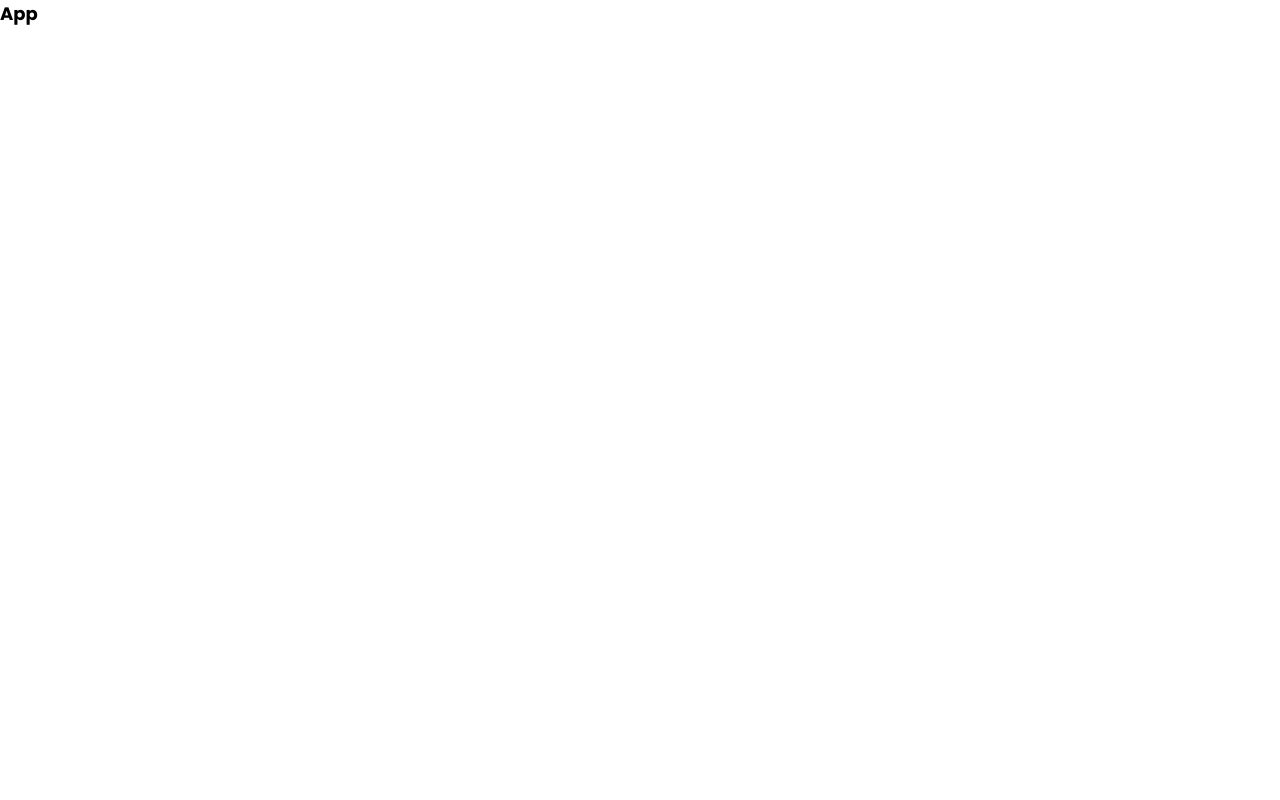
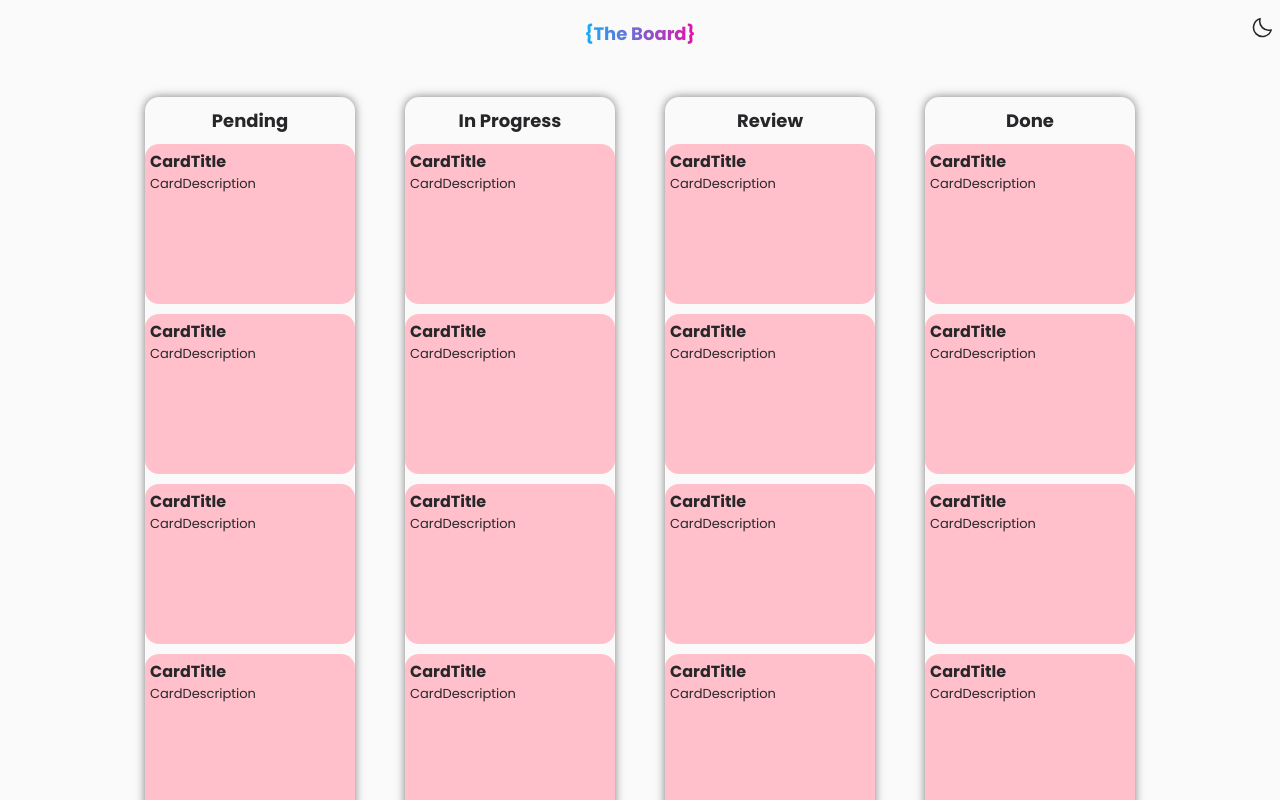
Before and after one commit to matheuscorreiag/mamboo-frontend-test, a React (Vite) app: page / in a window 1280 px wide. Shown: the top 800 px of the page. Built offline with nearby package versions, Linux system fonts and the light colour scheme.

Commit message:
feat: globalstyle added on the whole app

```diff
--- a/src/pages/App/index.tsx
+++ b/src/pages/App/index.tsx
@@ -1,11 +1,21 @@
-import React from 'react';
+import React, { useContext } from "react";
+import { Board } from "../../containers/Board";
+import { Header } from "../../containers/Header";
+import ThemeContext from "../../context/ThemeContext";
+import GlobalStyle from "../../styles/themes/globalStyle";
 
-import { Container } from './styles';
+import { AppContainer } from "./styles";
 
 export const App: React.FC = () => {
+  const { theme } = useContext(ThemeContext);
+
   return (
-    <Container>
-      <h1>App</h1>
-    </Container>
+    <>
+      <GlobalStyle theme={theme} />
+      <AppContainer theme={theme}>
+        <Header />
+        <Board />
+      </AppContainer>
+    </>
   );
 };
--- a/src/pages/App/styles.ts
+++ b/src/pages/App/styles.ts
@@ -1,5 +1,14 @@
-import styled from 'styled-components';
+import styled from "styled-components";
 
-export const Container = styled.div`
+export const AppContainer = styled.div`
+  display: flex;
+  align-items: center;
+  flex-direction: column;
 
+  width: 100%;
+  height: 100%;
+  padding: 20px 0px;
+
+  background-color: ${(props) => props.theme.body};
+  color: ${(props) => props.theme.fontColor};
 `;
```
